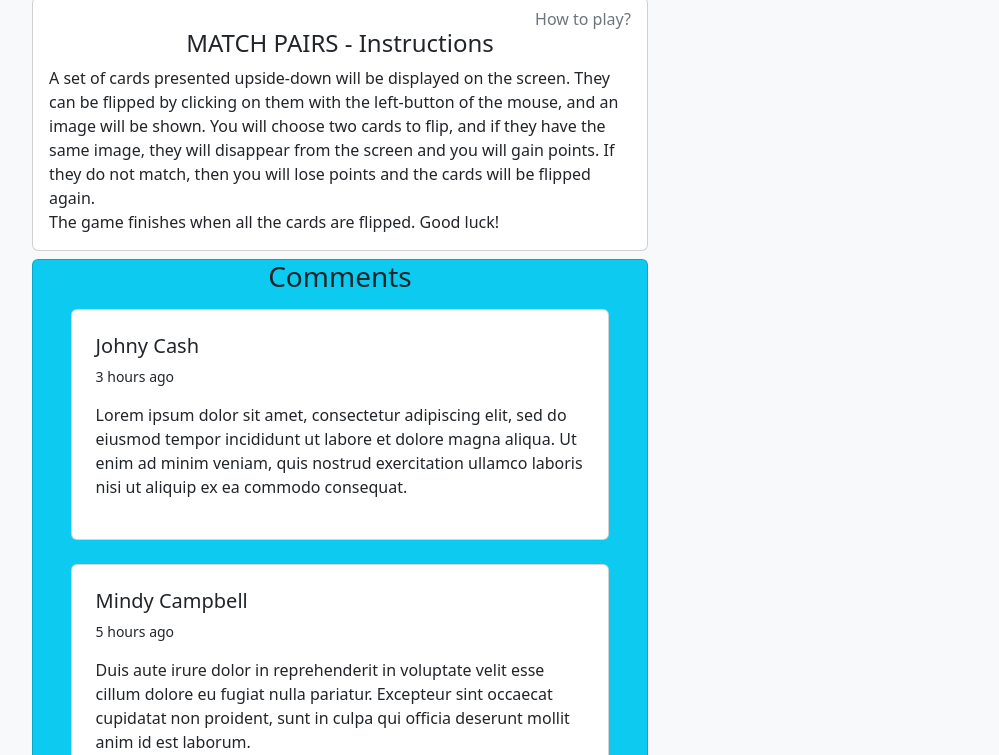
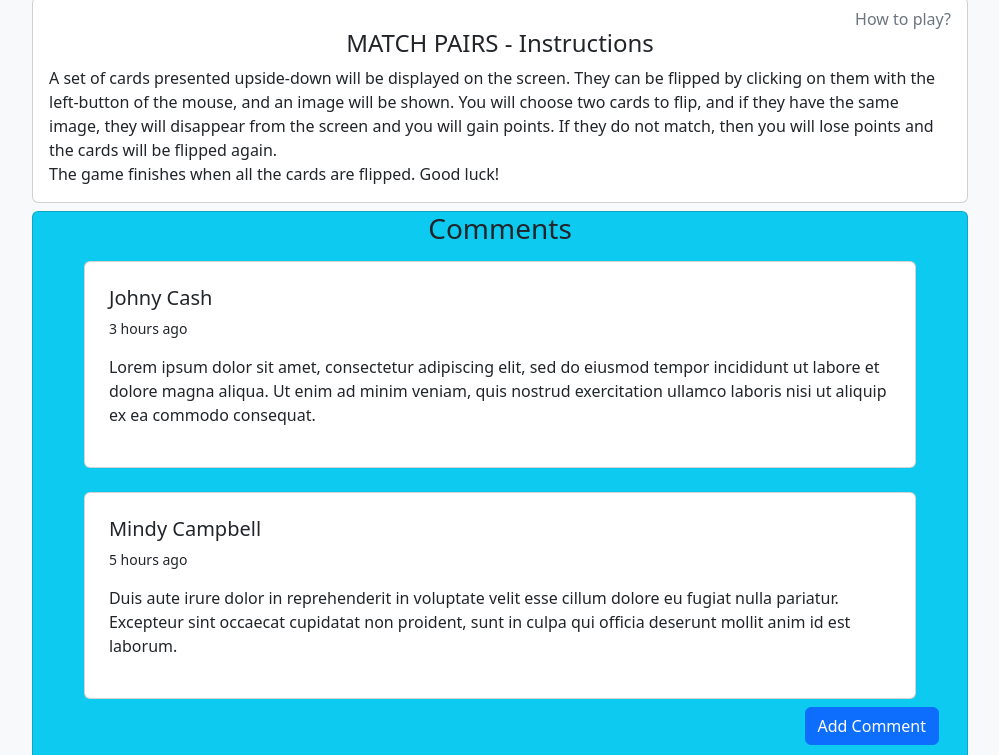
Before and after one commit to RequisitosGrupo10/PolyJam, a plain HTML site: page games/matchPairs.html in a window 1280 px wide. Shown: the part 353-1108 px from the top of the page, without its empty margins (140-1139 px from the left). Drawn offline with nearby package versions, Linux system fonts and the light colour scheme; a script that the page names is missing.

Commit message:
Added some changes to style

```diff
--- a/games/matchPairs.html
+++ b/games/matchPairs.html
@@ -31,8 +31,6 @@
                 </div>
             </nav>
         </div>
-        <div class="row">
-            <div class="col-8">
                 <!--game Windows-->
                 <div class="card text-center ">
                     <header class="card-header" id="gameTitle">MATCH PAIRS</header>
@@ -139,9 +137,7 @@
                     </div>
                 </div>
             </section>
-        </div>
 
-        </div>
         <footer id="footer">
             <a href="#game">Go up</a>
             <p>2023 PolyJam</p>
```
